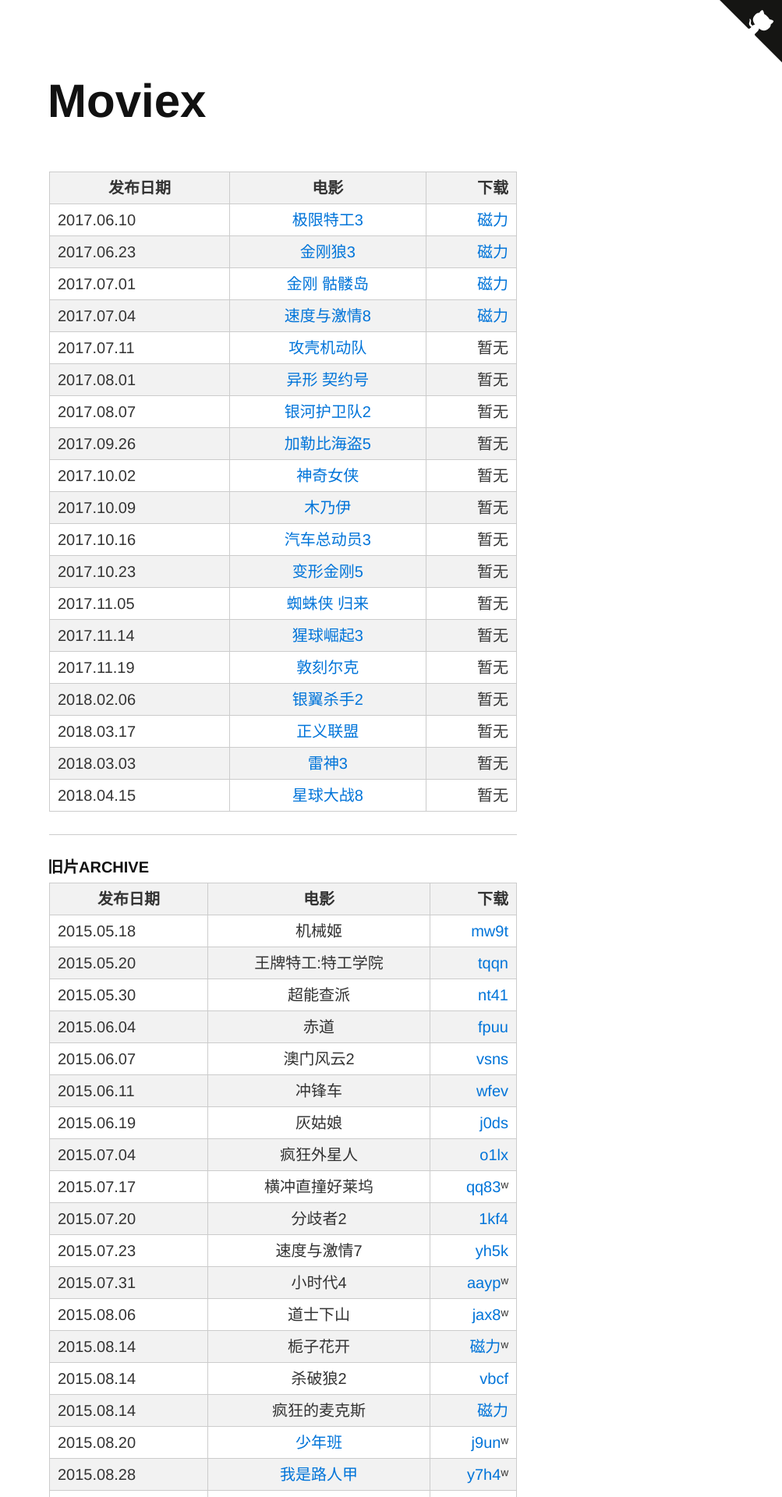
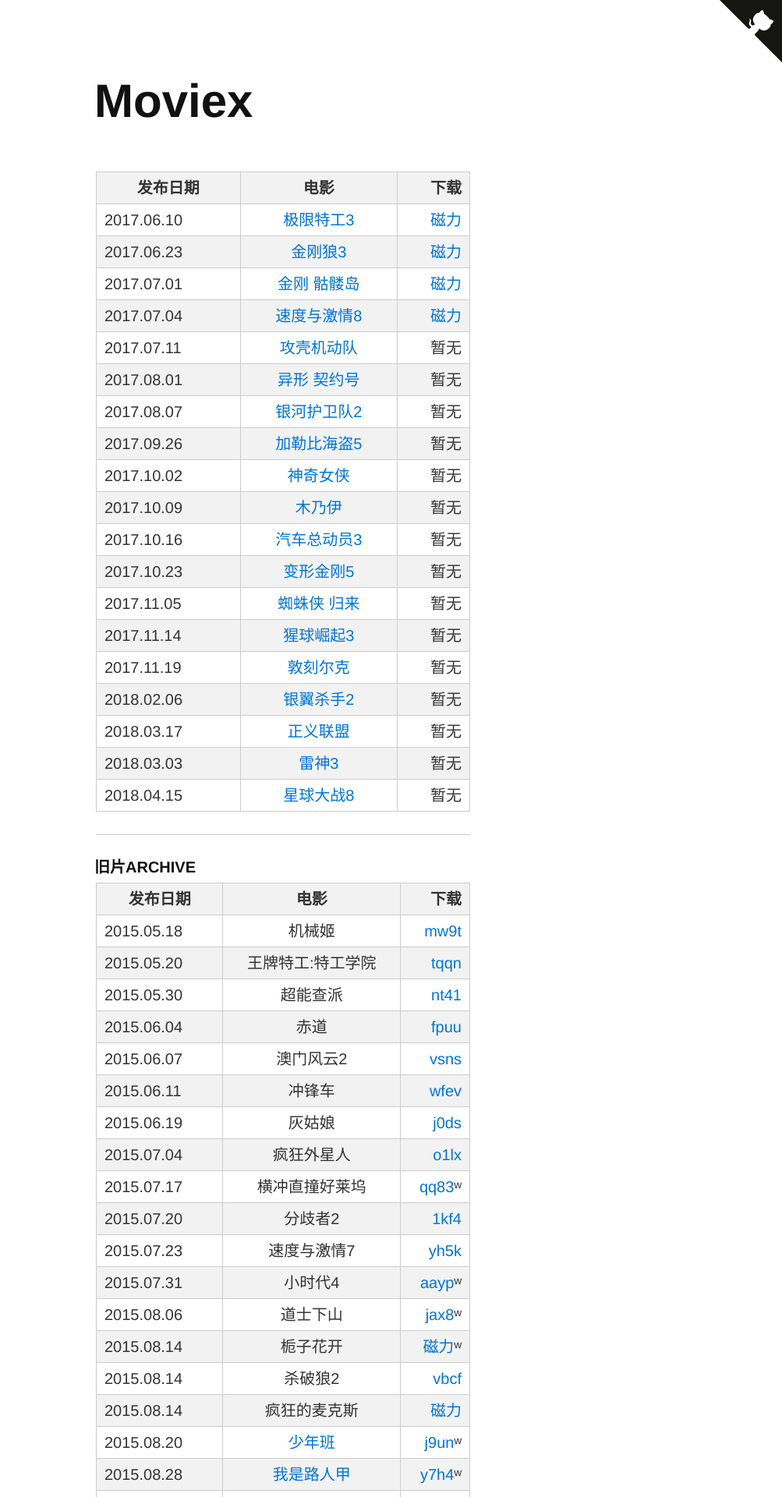
Before and after one commit to creeveliu/moviex.github.io, a Jekyll site: the page built from index.md, in a window 1280 px wide. Shown: the top 1920 px of the page at 78% size, without its empty margins (277-1280 px from the left). Built offline with Jekyll 4.4.1, drawn with Linux system fonts in a browser that asks for light colours; comment, search, counter and statistics services are not loaded.

Commit message:
修改宽度

```diff
--- a/css/solo.css
+++ b/css/solo.css
@@ -150,7 +150,7 @@
 }
 
 .container {
-  max-width: 30rem;
+  max-width: 24rem;
   margin: 0 auto;
   padding: 0 1rem;
 }
```
